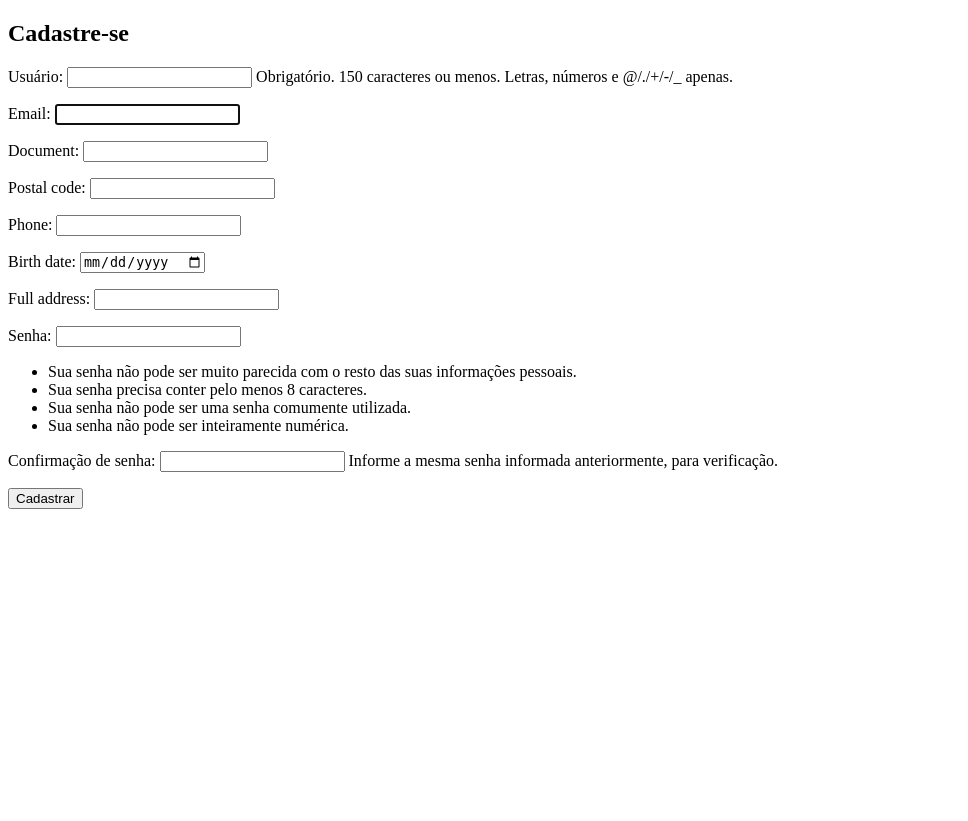
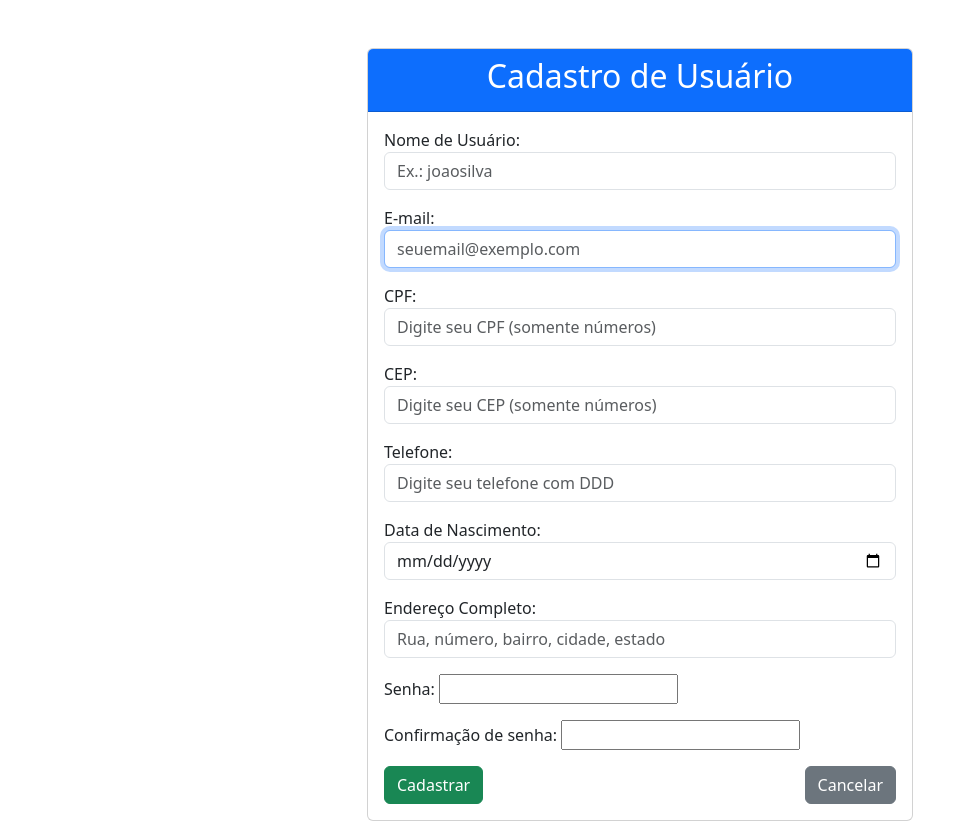
Before and after one commit to jonathandeoliveira/PJI-310, a Django app: page /register/ in a window 1280 px wide. Shown: the whole page, without its empty margins (0-968 px from the left). Before the commit the page ends 509 px from the top, so only its background shows below. Run offline with Django 5.2, Linux system fonts and the light colour scheme.

Commit message:
Melhorias nos templates de cadastro de usuário e treino

```diff
--- a/apps/users/forms.py
+++ b/apps/users/forms.py
@@ -6,14 +6,54 @@ from .models import UserProfile
 class UserProfileCreationForm(UserCreationForm):
     class Meta:
         model = UserProfile
-        fields = ['username', 'email', 'document', 'postal_code', 'phone', 'birth_date', 'full_address']
+        fields = ['username', 'email', 'document',
+                  'postal_code', 'phone', 'birth_date', 'full_address']
+
         widgets = {
-            'birth_date': forms.DateInput(attrs={'type': 'date'}),
+            'username': forms.TextInput(attrs={'placeholder': 'Ex.: joaosilva', 'class': 'form-control'}),
+            'email': forms.EmailInput(attrs={'placeholder': 'seuemail@exemplo.com', 'class': 'form-control'}),
+            'document': forms.TextInput(attrs={'placeholder': 'Digite seu CPF (somente números)', 'class': 'form-control'}),
+            'postal_code': forms.TextInput(attrs={'placeholder': 'Digite seu CEP (somente números)', 'class': 'form-control'}),
+            'phone': forms.TextInput(attrs={'placeholder': 'Digite seu telefone com DDD', 'class': 'form-control'}),
+            'birth_date': forms.DateInput(attrs={'type': 'date', 'class': 'form-control'}),
+            'full_address': forms.TextInput(attrs={'placeholder': 'Rua, número, bairro, cidade, estado', 'class': 'form-control'}),
         }
 
-    # Se você quiser adicionar validações personalizadas
+        labels = {
+            'username': 'Nome de Usuário',
+            'email': 'E-mail',
+            'document': 'CPF',
+            'postal_code': 'CEP',
+            'phone': 'Telefone',
+            'birth_date': 'Data de Nascimento',
+            'full_address': 'Endereço Completo',
+        }
+
     def clean_email(self):
         email = self.cleaned_data.get('email')
         if UserProfile.objects.filter(email=email).exists():
-            raise forms.ValidationError("Este email já está em uso.")
+            raise forms.ValidationError("Este e-mail já está em uso.")
         return email
+
+    def clean_document(self):
+        document = self.cleaned_data.get('document')
+        if not document.isdigit() or len(document) != 11:
+            raise forms.ValidationError(
+                "O CPF deve ter exatamente 11 dígitos numéricos.")
+        if UserProfile.objects.filter(document=document).exists():
+            raise forms.ValidationError("Este CPF já está cadastrado.")
+        return document
+
+    def clean_postal_code(self):
+        postal_code = self.cleaned_data.get('postal_code')
+        if not postal_code.isdigit() or len(postal_code) != 8:
+            raise forms.ValidationError(
+                "O CEP deve ter exatamente 8 dígitos numéricos.")
+        return postal_code
+
+    def clean_phone(self):
+        phone = self.cleaned_data.get('phone')
+        if not phone.isdigit() or len(phone) != 11:
+            raise forms.ValidationError(
+                "O telefone deve ter exatamente 11 dígitos, incluindo o DDD.")
+        return phone
--- a/templates/users/register.html
+++ b/templates/users/register.html
@@ -3,14 +3,39 @@
     <head>
         <meta charset="UTF-8">
         <meta name="viewport" content="width=device-width, initial-scale=1.0">
+        <link href="https://cdn.jsdelivr.net/npm/bootstrap@5.3.0/dist/css/bootstrap.min.css" rel="stylesheet">
         <title>Cadastro de Usuário</title>
     </head>
     <body>
-    <h2>Cadastre-se</h2>
+        <div class="container">
+            <div class="row justify-content-center">
+                <div class="col-md-8 col-lg-6">
+                    <div class="card mt-5">
+                        <div class="card-header text-center bg-primary text-white">
+                            <h2>Cadastro de Usuário</h2>
+                        </div>
+                        <div class="card-body">
                             <form method="POST">
                                 {% csrf_token %}
-        {{ form.as_p }}  <!-- Exibe o formulário com os campos organizados em parágrafos -->
-        <button type="submit">Cadastrar</button>
+                                {% for field in form %}
+                                    <div class="mb-3">
+                                        {{ field.label_tag }} <!-- Label do campo -->
+                                        {{ field }}
+                                        {% if field.errors %}
+                                            <div class="text-danger">{{ field.errors }}</div>
+                                        {% endif %}
+                                    </div>
+                                {% endfor %}
+                                <div class="d-flex justify-content-between">
+                                    <button type="submit" class="btn btn-success">Cadastrar</button>
+                                    <a href="{% url 'index' %}" class="btn btn-secondary">Cancelar</a>
+                                </div>
                             </form>
+                        </div>
+                    </div>
+                </div>
+            </div>
+        </div>
+        <script src="https://cdn.jsdelivr.net/npm/bootstrap@5.3.0/dist/js/bootstrap.bundle.min.js"></script>
     </body>
 </html>
```
Also changed, not shown: templates/agenda/cadastrar_agenda.html (+27 -8 lines), apps/agenda/migrations/0001_initial.py, apps/users/migrations/0001_initial.py. Lines whose indentation alone changed are shown as unchanged.
